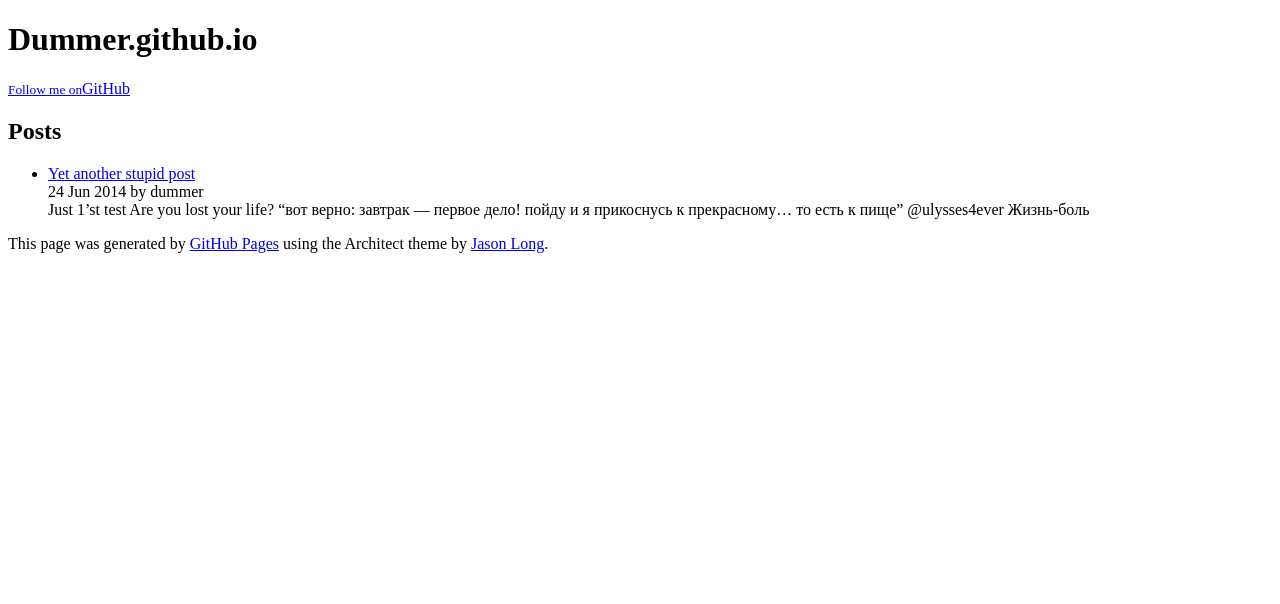
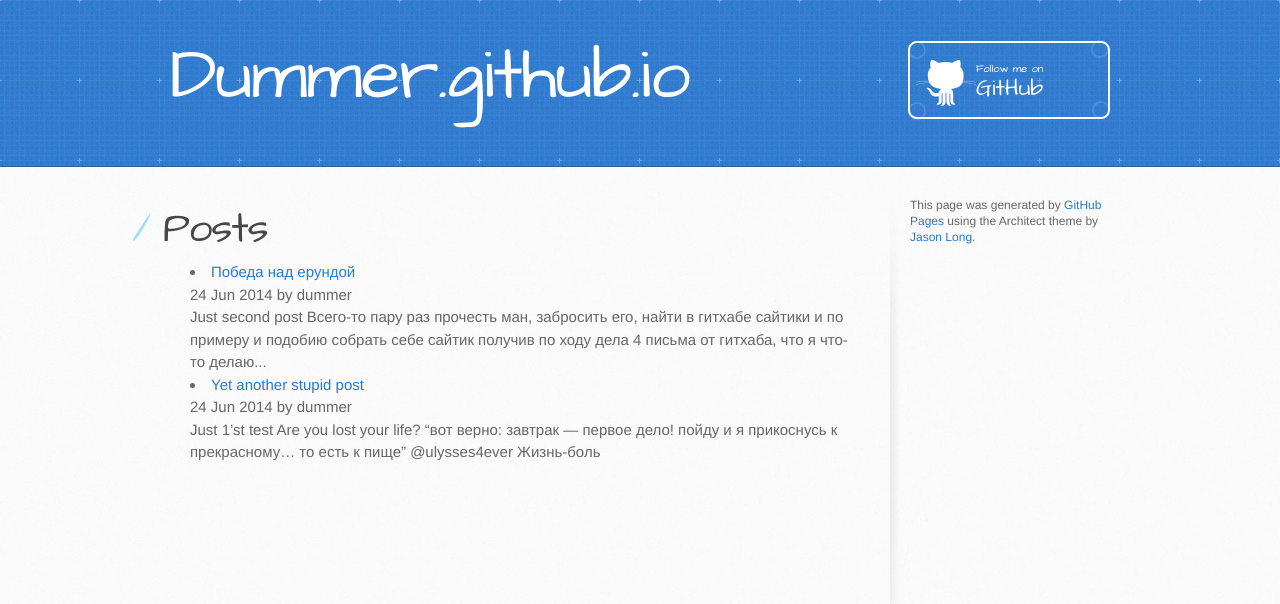
Before and after one commit to artemkonenko/dummer.github.io, a Jekyll site: the page built from posts/index.html, in a window 1280 px wide. Shown: the top 604 px of the page. Built offline with Jekyll 4.4.1, drawn with Linux system fonts in a browser that asks for light colours; Markdown is read by kramdown in place of the engine named in the settings.

Commit message:
Second post + fix default.html

```diff
--- a/_layouts/default.html
+++ b/_layouts/default.html
@@ -5,9 +5,9 @@
     <meta http-equiv="X-UA-Compatible" content="chrome=1">
     <meta name="viewport" content="width=device-width, initial-scale=1, maximum-scale=1">
     <link href='https://fonts.googleapis.com/css?family=Architects+Daughter' rel='stylesheet' type='text/css'>
-    <link rel="stylesheet" type="text/css" href="stylesheets/stylesheet.css" media="screen" />
-    <link rel="stylesheet" type="text/css" href="stylesheets/pygment_trac.css" media="screen" />
-    <link rel="stylesheet" type="text/css" href="stylesheets/print.css" media="print" />
+    <link rel="stylesheet" type="text/css" href="/stylesheets/stylesheet.css" media="screen" />
+    <link rel="stylesheet" type="text/css" href="/stylesheets/pygment_trac.css" media="screen" />
+    <link rel="stylesheet" type="text/css" href="/stylesheets/print.css" media="print" />
 
     <!--[if lt IE 9]>
 <script src="//html5shiv.googlecode.com/svn/trunk/html5.js"></script>
--- /dev/null
+++ b/_posts/2014-06-24-winfail.md
@@ -0,0 +1,12 @@
+---
+layout: post
+title: "Победа над ерундой"
+date: 2014-06-24 12:34
+author: dummer
+categories: winfail
+---
+
+Just second post
+==============
+
+Всего-то пару раз прочесть ман, забросить его, найти в гитхабе сайтики и по примеру и подобию собрать себе сайтик получив по ходу дела 4 письма от гитхаба, что я что-то делаю не так и бложик не собирается.
```
